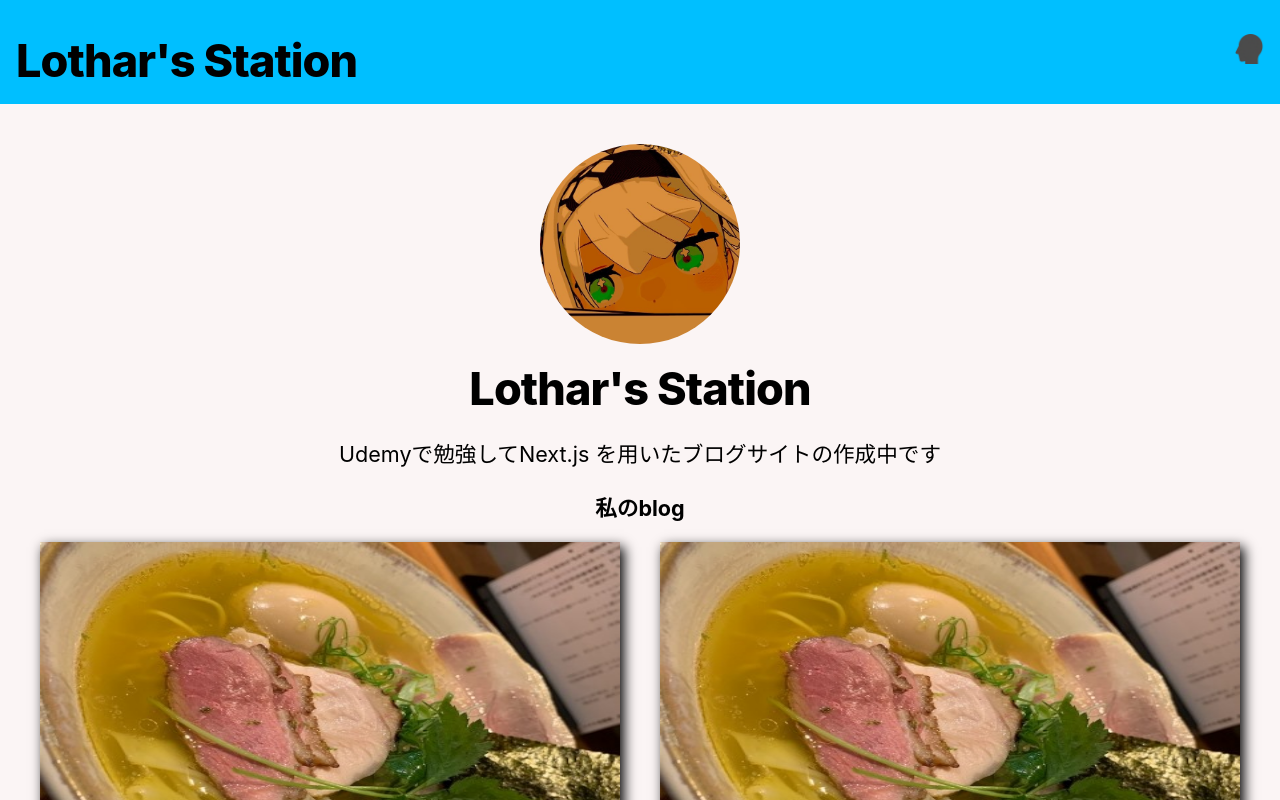
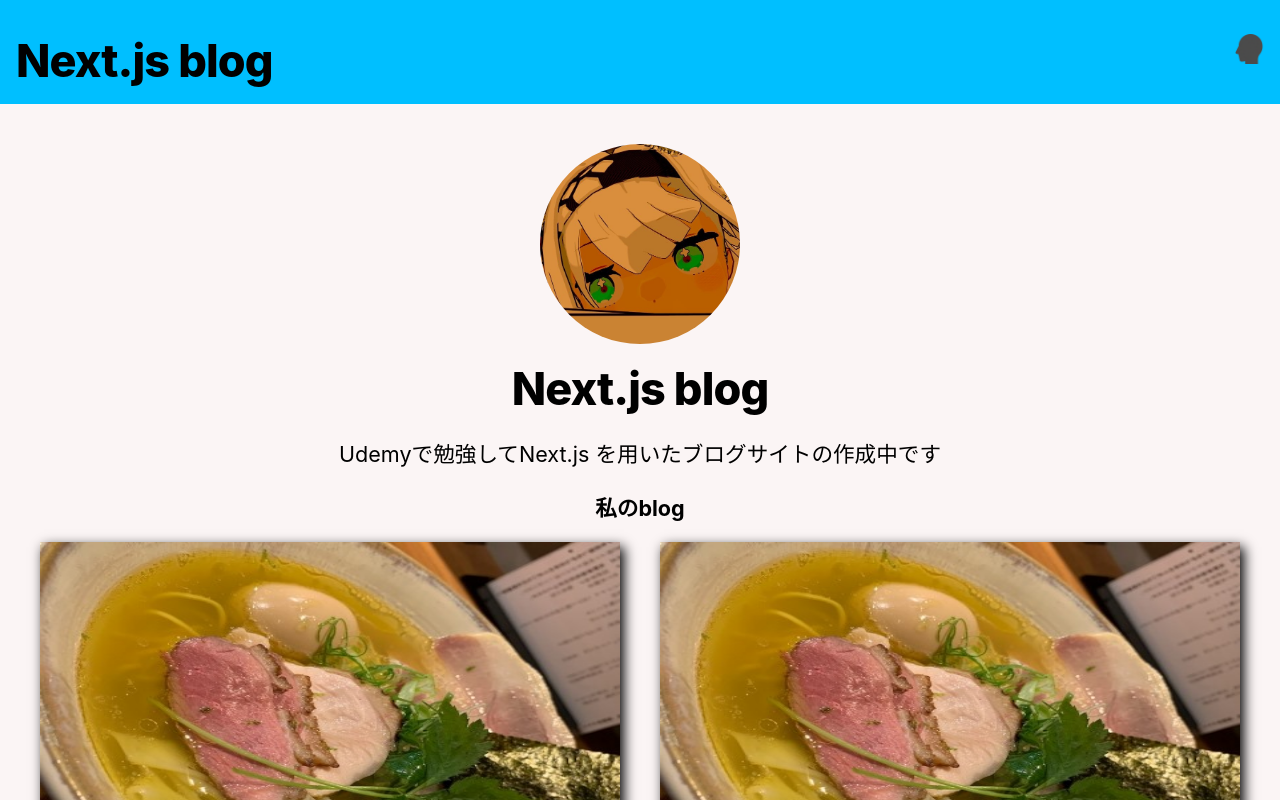
Before and after one commit to Lothar-VR/nextjs-blog, a Next.js app: page / in a window 1280 px wide. Shown: the top 800 px of the page. Built offline with nearby package versions, Linux system fonts and the light colour scheme.

Commit message:
名前変更

```diff
--- a/components/Layout.tsx
+++ b/components/Layout.tsx
@@ -13,7 +13,7 @@ interface Props {
 
 }
 
-export const siteTitle = "Lothar's Station"
+export const siteTitle = "Next.js blog"
 
 const Layout: NextPage<Props> = (props) => {
 
```
